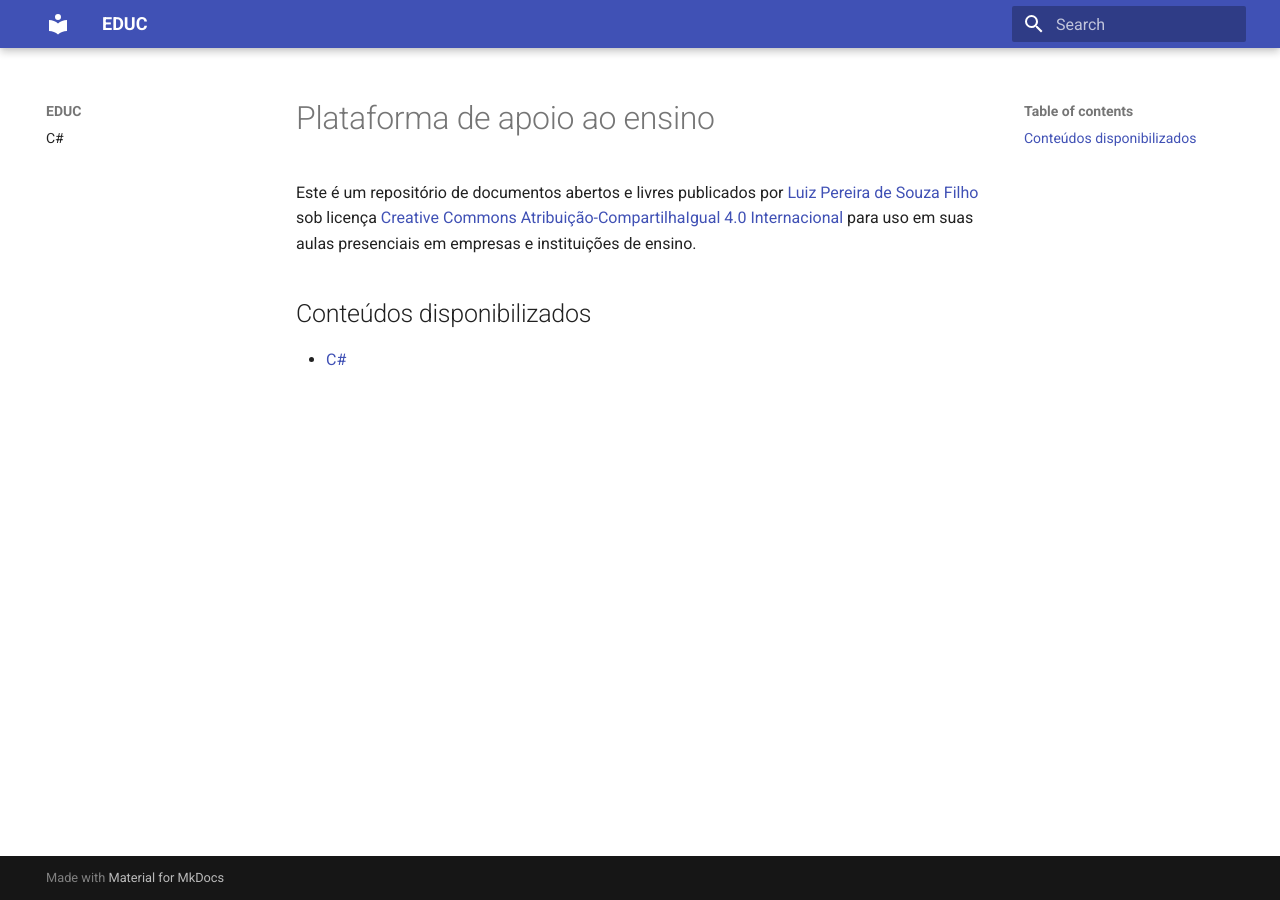
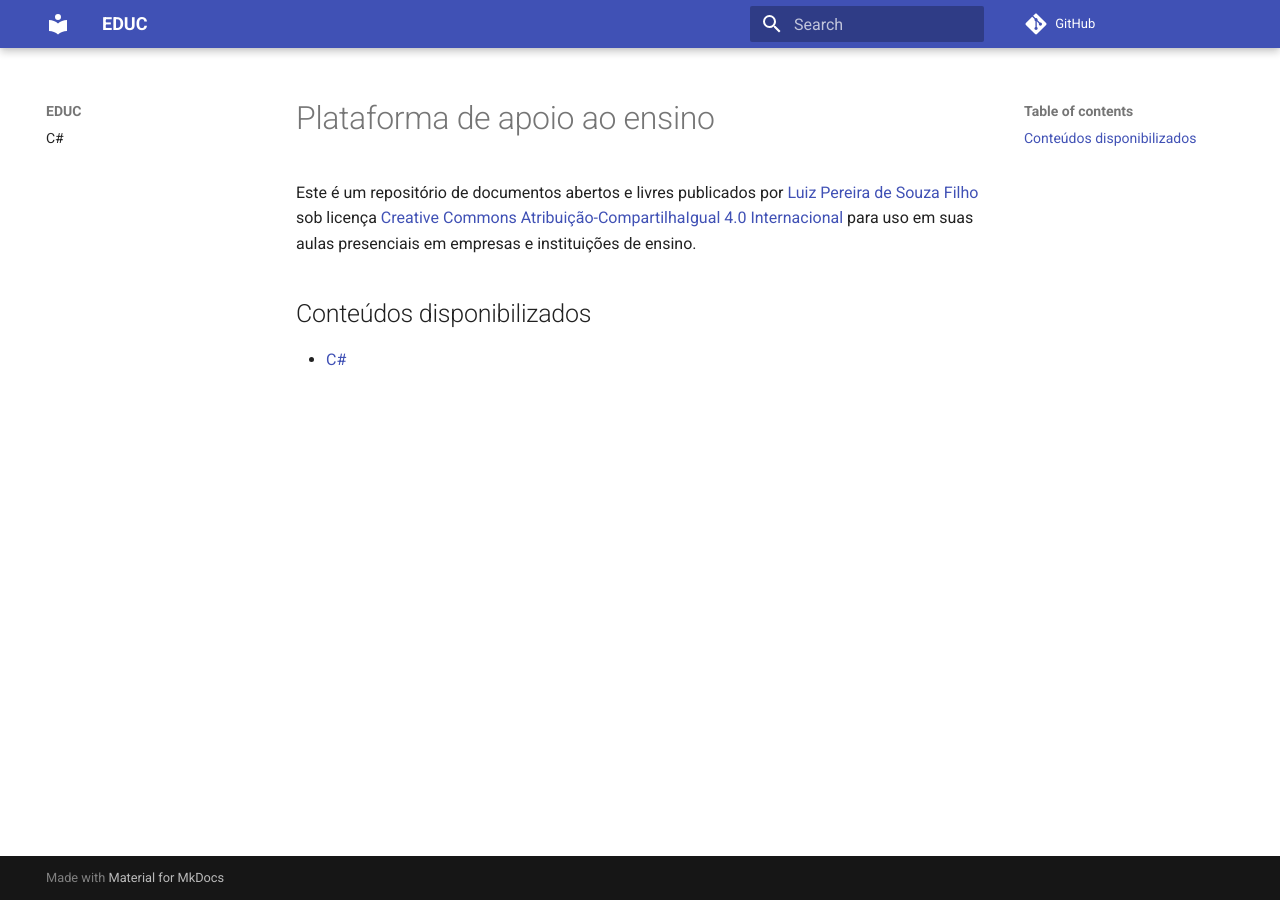
Before and after one commit to lpsouza/educ, an MkDocs documentation site: the page built from docs/index.md, in a window 1280 px wide. Built offline with MkDocs 1.6.1 and Material for MkDocs 9.7.7, drawn with Linux system fonts in a browser that asks for light colours; comment, search, counter and statistics services are not loaded.

Commit message:
Add highlight extension and repo url to mkdocs.yml file

```diff
--- a/mkdocs.yml
+++ b/mkdocs.yml
@@ -1,8 +1,9 @@
 site_name: 'EDUC'
+repo_url: 'https://github.com/lpsouza/educ/'
 lang: pt
 theme:
   name: 'material'
-  highlightjs: 'true'
-  hljs_style: 'atom-one-dark'
+markdown_extensions:
+- codehilite
 nav:
   - 'C#': '/csharp-e-dotnet/'
```
